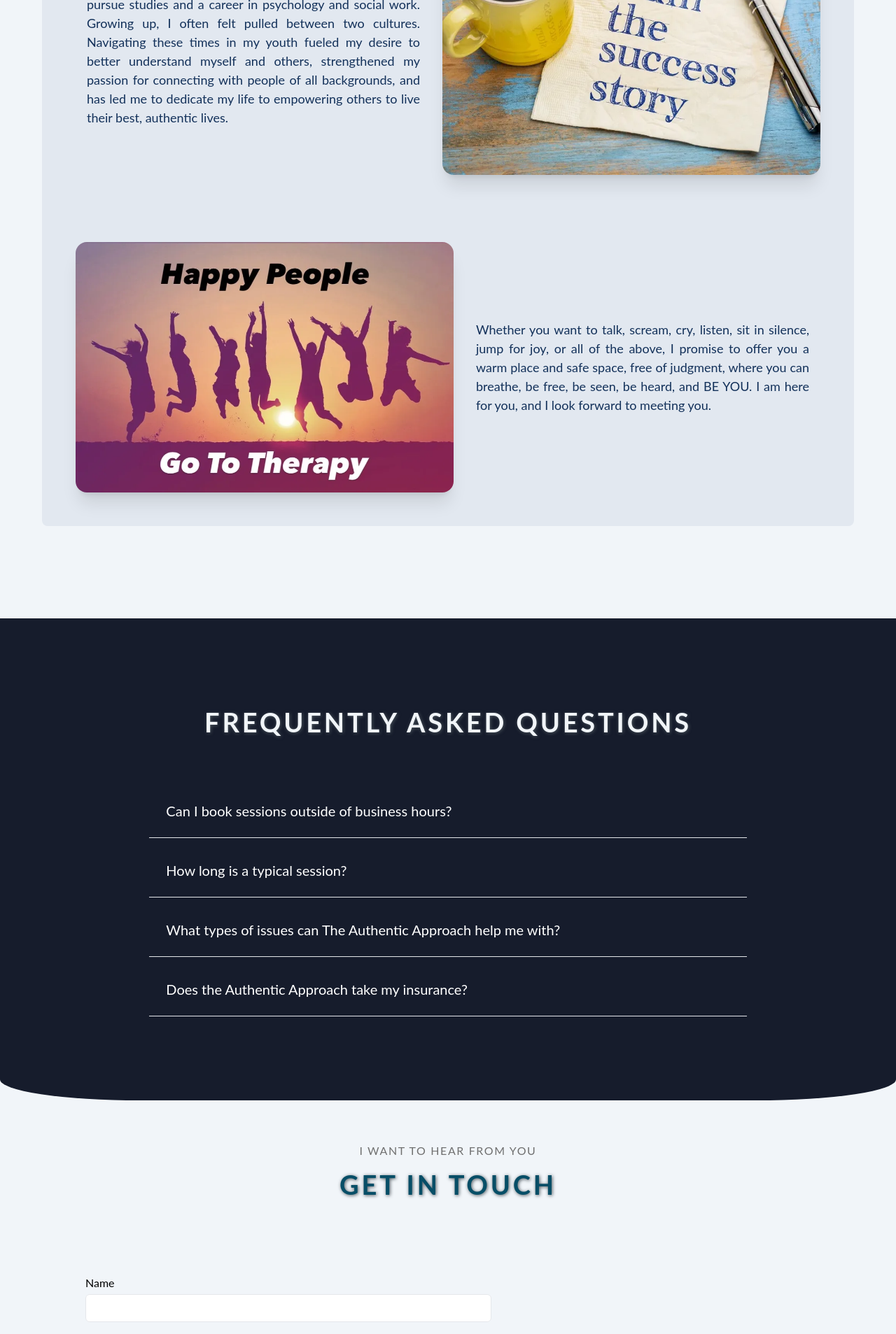
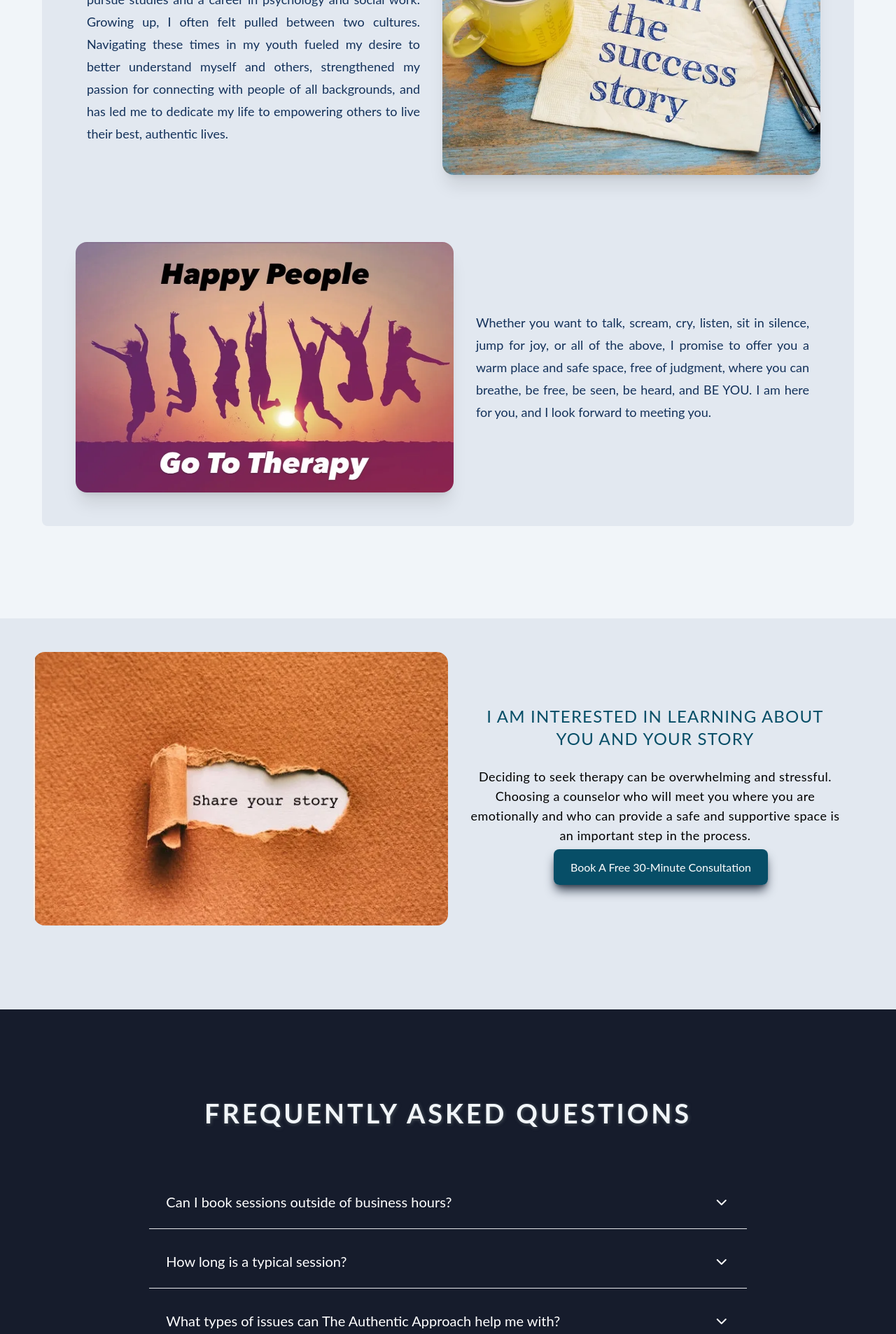
Before and after one commit to AmirFamili/the-authentic-approach, a React (Create React App) app: page / in a window 1280 px wide. Shown: the part 1670-3577 px from the top of the page at 70% size. Built offline with nearby package versions, Linux system fonts and the light colour scheme.

Commit message:
complete project

```diff
--- a/public/index.html
+++ b/public/index.html
@@ -1,5 +1,5 @@
 <!DOCTYPE html>
-<html lang="en" class="scroll-smooth">
+<html lang="en">
 
 <head>
   <meta charset="utf-8" />
--- a/src/App.js
+++ b/src/App.js
@@ -5,6 +5,7 @@ import Header from "./components/Header";
 import Main from "./components/Main";
 import VideoTitle from "./components/VideoTitle";
 import Schedule from "./components/Schedule";
+import ShareStory from "./components/ShareStory";
 import AOS from 'aos';
 import 'aos/dist/aos.css';
 AOS.init();
@@ -20,6 +21,7 @@ const App = () => {
 
       <main>
         <Main />
+        <ShareStory/>
         <FAQ />
         <Form />
       </main>
--- a/src/components/FAQ.js
+++ b/src/components/FAQ.js
@@ -21,29 +21,48 @@ const FAQ = () => {
 
 
                     <div className="mx-auto p-3 border-b max-sm:mx-6  w-2/3 max-sm:w-11/12">
-                    <h4 className=" transition  text-xl p-3 max-sm:text-lg  hover:text-yellow-main focus:text-yellow-main cursor-pointer" onClick={() => setShow1(!show1)}>Can I book sessions outside of business hours?</h4>
+                        <div className="w-full flex justify-between items-center  hover:text-yellow-main focus:text-yellow-main cursor-pointer" onClick={() => setShow1(!show1)}>
+                            <h4 className=" transition  text-xl p-3 max-sm:text-lg " >Can I book sessions outside of business hours?</h4>
+                            <i className={show1 ? 'hidden  ' : "transition fa-solid fa-chevron-down text-white p-4 rounded-3xl "}></i>
+                            <i className={show1 ? "transition fa-solid fa-chevron-up text-white p-4 rounded-3xl " : 'hidden  '}></i>
+                        </div>
+
 
                         <div className={show1 ? ' ' : 'hidden  '}>
                             <p className=" text-slate-400 py-2 px-5 text-lg max-sm:text-base">Life is not 9-5 and neither are we. We are flexible to book sessions at a time that accommodates your schedule. </p>
                         </div>
                     </div>
+                    <div className=" mt-2 mx-auto p-3 max-sm:mx-6 border-b w-2/3 max-sm:w-11/12">
 
-                <div className=" mt-2 mx-auto p-3 max-sm:mx-6 border-b w-2/3 max-sm:w-11/12">
-                    <h4 className="transition  text-xl p-3 max-sm:text-lg  hover:text-yellow-main focus:text-yellow-main cursor-pointer" onClick={() => setShow2(!show2)}>How long is a typical session?</h4>
+                        <div className="w-full flex justify-between items-center  hover:text-yellow-main focus:text-yellow-main cursor-pointer" onClick={() => setShow2(!show2)}>
+                            <h4 className=" transition  text-xl p-3 max-sm:text-lg " >How long is a typical session?</h4>
+                            <i className={show2 ? 'hidden  ' : "transition fa-solid fa-chevron-down text-white p-4 rounded-3xl "}></i>
+                            <i className={show2 ? "transition fa-solid fa-chevron-up text-white p-4 rounded-3xl " : 'hidden  '}></i>
+                        </div>
 
                         <div className={show2 ? ' ' : 'hidden  '}>
                             <p className="text-slate-400 py-2 px-5 text-lg max-sm:text-base">Session lengths and times will vary based on your needs and will be scheduled weekly, bi-weekly, or monthly based on your preference.</p>
                         </div>
                     </div>
                     <div className="mt-2 mx-auto p-3 max-sm:mx-6 border-b w-2/3 max-sm:w-11/12">
-                    <h4 className=" transition  text-xl p-3 max-sm:text-lg  hover:text-yellow-main focus:text-yellow-main cursor-pointer" onClick={() => setShow3(!show3)}>What types of issues can The Authentic Approach help me with?</h4>
 
+                        <div className="w-full flex justify-between items-center  hover:text-yellow-main focus:text-yellow-main cursor-pointer" onClick={() => setShow3(!show3)}>
+                            <h4 className=" transition  text-xl p-3 max-sm:text-lg " >What types of issues can The Authentic Approach help me with?</h4>
+                            <i className={show3 ? 'hidden  ' : "transition fa-solid fa-chevron-down text-white p-4 rounded-3xl "}></i>
+                            <i className={show3 ? "transition fa-solid fa-chevron-up text-white p-4 rounded-3xl " : 'hidden  '}></i>
+                        </div>
                         <div className={show3 ? ' ' : 'hidden'}>
                             <p className="text-slate-400 py-2 px-5 text-lg max-sm:text-base">The Authentic Approach can help you with a wide range of issues including anxiety, depression, relationship problems, stress/anger management, cultural trauma, and more. Our therapists will work with you to develop a treatment plan that meets your unique needs and goals. </p>
                         </div>
                     </div>
                     <div className="mt-2 mx-auto p-3 max-sm:mx-6 border-b w-2/3 max-sm:w-11/12">
-                    <h4 className="transition  text-xl p-3 max-sm:text-lg hover:text-yellow-main focus:text-yellow-main cursor-pointer" onClick={() => setShow4(!show4)}>Does the Authentic Approach take my insurance?</h4>
+
+                        <div className="w-full flex justify-between items-center hover:text-yellow-main focus:text-yellow-main cursor-pointer" onClick={() => setShow4(!show4)}>
+                            <h4 className=" transition  text-xl p-3 max-sm:text-lg  hover:text-yellow-main focus:text-yellow-main cursor-pointer" >Does the Authentic Approach take my insurance?</h4>
+                            <i className={show4 ? 'hidden  ' : "transition fa-solid fa-chevron-down text-white p-4 rounded-3xl "}></i>
+                            <i className={show4 ? "transition fa-solid fa-chevron-up text-white p-4 rounded-3xl " : 'hidden  '}></i>
+                        </div>
+
 
                         <div className={show4 ? ' ' : 'hidden'}>
                             <p className="text-slate-400 py-2 px-5 text-lg max-sm:text-base">A form can be provided for you to seek reimbursement from your insurance. </p>
--- a/src/components/Main.js
+++ b/src/components/Main.js
@@ -12,7 +12,7 @@ const Main = () => {
             <div className="main-box m-5 rounded-lg bg-slate-200 max-sm:m-0 ">
                 <div  data-aos="fade-up" className="  p-10 flex justify-center items-center max-lg:block max-lg:p-28 max-md:p-6">
                     <img className='rounded-2xl w-1/2 m-2 max-lg:w-full shadow-xl' src={Img1} alt="love" />
-                    <p className="lato-medium p-6 w-1/2 text-blue-light max-lg:w-full">Welcome, friend. I’m Golnaz Anbarghalami, LCSW, and I’ve worked in social
+                    <p className="lato-medium p-6 w-1/2 text-2xl max-sm:text-lg text-blue-light max-lg:w-full">Welcome, friend. I’m Golnaz Anbarghalami, LCSW, and I’ve worked in social
                         services for
                         over 15 years throughout my adult life. I currently serve the Dallas-Fort Worth metroplex in
                         crisis
@@ -23,7 +23,7 @@ const Main = () => {
 
                 <div data-aos="fade-up" className=" p-10 flex justify-center items-center max-lg:block  max-sm:p-6 max-lg:p-28 max-md:p-6">
 
-                    <p className="lato-medium p-6 w-1/2 text-blue-light max-lg:w-full max-lg:hidden">I immigrated to the United States from Iran at an early age and began
+                    <p className="lato-medium p-6 w-1/2 text-2xl max-sm:text-lg text-blue-light max-lg:w-full max-lg:hidden">I immigrated to the United States from Iran at an early age and began
                         volunteering with
                         my mom at various non-profit organizations. Being of service to others inspired me to pursue
                         studies and a career in psychology and social work. Growing up, I often felt pulled between
@@ -32,7 +32,7 @@ const Main = () => {
                         and has led me to dedicate my life to empowering others to live their best, authentic lives.</p>
                     <img className='rounded-2xl w-1/2 m-2 shadow-xl max-lg:w-full' src={Img2} alt="success" />
 
-                    <p className="lato-medium p-6 w-1/2 max-lg:w-full text-blue-light hidden max-lg:block">I immigrated to the United States from Iran at an early age and began
+                    <p className="lato-medium p-6 w-1/2 max-lg:w-full text-2xl max-sm:text-lg text-blue-light hidden max-lg:block">I immigrated to the United States from Iran at an early age and began
                         volunteering with
                         my mom at various non-profit organizations. Being of service to others inspired me to pursue
                         studies and a career in psychology and social work. Growing up, I often felt pulled between
@@ -44,7 +44,7 @@ const Main = () => {
 
                 <div data-aos="fade-up" className=" p-10 flex justify-center items-center max-lg:block max-sm:p-6 max-lg:p-28 max-md:p-6">
                     <img className='rounded-2xl w-1/2 m-2 shadow-xl max-lg:w-full' src={Img3} alt="happy" />
-                    <p className="lato-medium p-6 w-1/2 text-blue-light max-lg:w-full">Whether you want to talk, scream, cry, listen, sit in silence, jump for
+                    <p className="lato-medium p-6 w-1/2 text-2xl max-sm:text-lg text-blue-light max-lg:w-full">Whether you want to talk, scream, cry, listen, sit in silence, jump for
                         joy,
                         or all of
                         the above, I promise to offer you a warm place and safe space, free of judgment, where you can
--- /dev/null
+++ b/src/components/ShareStory.js
@@ -0,0 +1,23 @@
+import Share from '../assets/images/shareStory.webp'
+
+
+const ShareStory = () => {
+    return (
+        <section className="share-box p-10 pb-28 bg-slate-200 max-lg:pt-20 ">
+            <div className=" m-2 max-lg:mt-7 flex justify-around items-center max-lg:block">
+                <img className='rounded-2xl w-1/2
+                  max-lg:w-full max-lg:mb-10' src={Share} alt="share story"/>
+                <div className="p-5 w-1/2  max-lg:w-full">
+                    <h4 className="text-center p-3 text-2xl text-blue-main tracking-wider">I AM INTERESTED IN LEARNING ABOUT YOU AND YOUR STORY</h4>
+                    <p className="text-center p-3 tracking-wide text-lg">Deciding to seek therapy can be overwhelming and stressful. Choosing a counselor who will meet you where you are emotionally and who can provide a safe and supportive space is an important step in the process.  </p>
+                    <div className='w-full text-center  m-2 '>
+                        <a href='https://theauthenticapproach.clientsecure.me/' className='  text-center m-2  transition shadow-gray-700 max-md:py-3  max-md:px-5 py-4 px-6 bg-blue-main shadow-lg text-white rounded-lg hover:bg-yellow-main hover:text-slate-900 hover:translate-y-1 hover:scale-105 ' type="button">Book A Free 30-Minute Consultation</a>
+                    </div>
+
+                </div>
+            </div>
+        </section>
+     );
+}
+
+export default ShareStory;
```
Also changed, not shown: src/components/Contact.js (+5 -5 lines), src/assets/images/shareStory.webp (added). Lines whose indentation alone changed are shown as unchanged.
